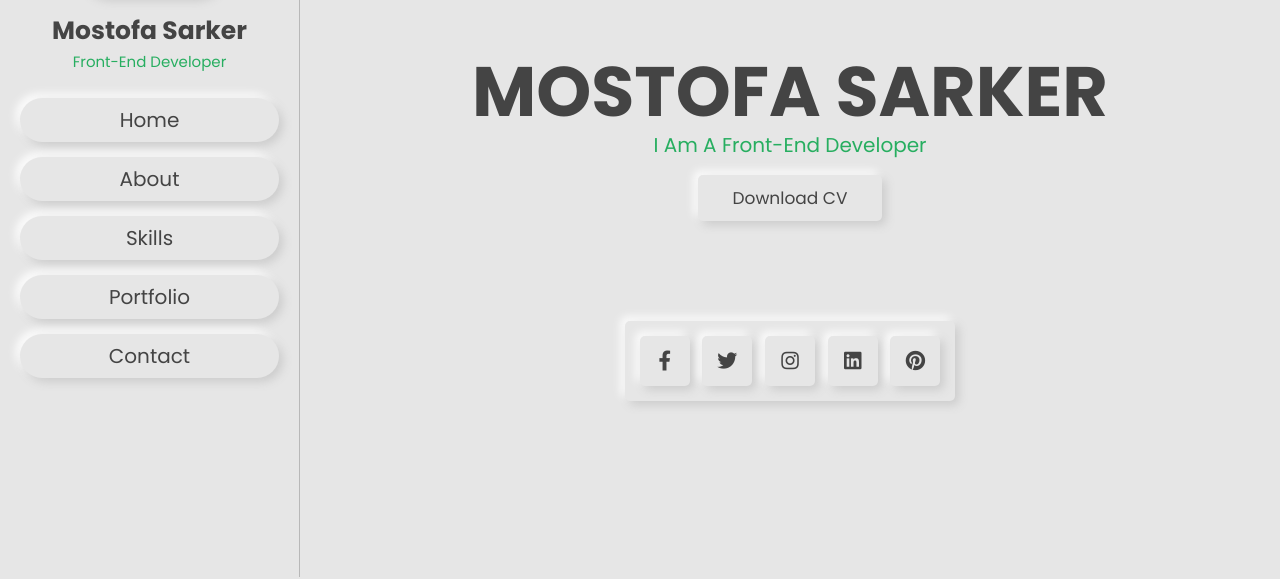
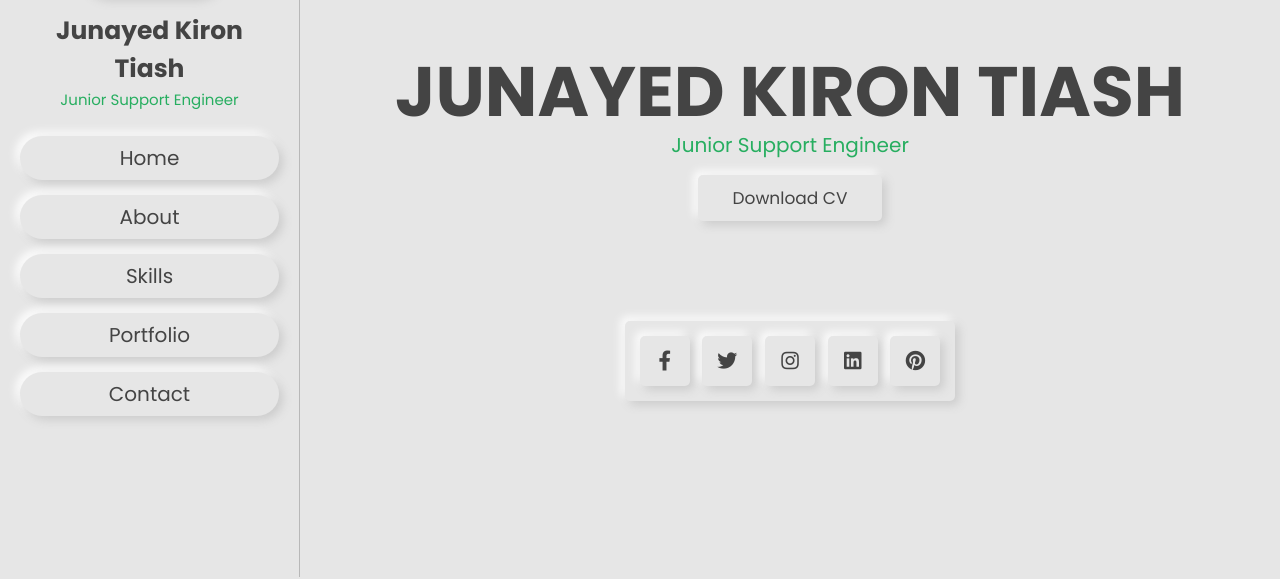
Before and after one commit to mostofasarker/Tiash-website, a plain HTML site: page index.html in a window 1280 px wide. Shown: the part 223-802 px from the top of the page. Drawn offline with Linux system fonts and the light colour scheme.

Commit message:
data updated

```diff
--- a/index.html
+++ b/index.html
@@ -4,7 +4,7 @@
     <meta charset="UTF-8" />
     <meta http-equiv="X-UA-Compatible" content="IE=edge" />
     <meta name="viewport" content="width=device-width, initial-scale=1.0" />
-    <title>Mostofa Sarker</title>
+    <title>Junayed Kiron</title>
 
     <!-- font awesome cdn link  -->
     <link
@@ -21,8 +21,8 @@
     <header class="header">
       <div class="user">
         <img src="image/homeimg.jpg" alt="" />
-        <h3>mostofa Sarker</h3>
-        <p>front-end developer</p>
+        <h3>Junayed Kiron Tiash</h3>
+        <p>Junior Support Engineer</p>
       </div>
 
       <nav class="navbar">
@@ -46,8 +46,8 @@
 
     <section class="home" id="home">
       <div class="content">
-        <h3>Mostofa Sarker</h3>
-        <p>i am a front-end developer</p>
+        <h3>Junayed Kiron Tiash</h3>
+        <p>Junior Support Engineer</p>
         <a href="#" class="btn">download CV</a>
       </div>
 
```
